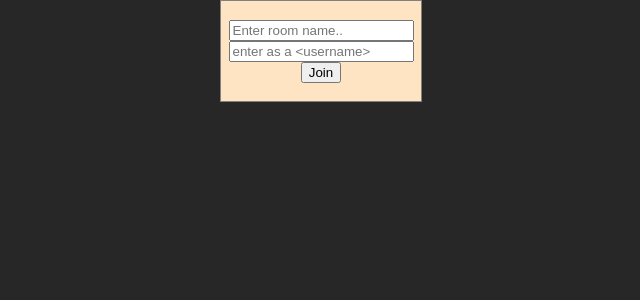
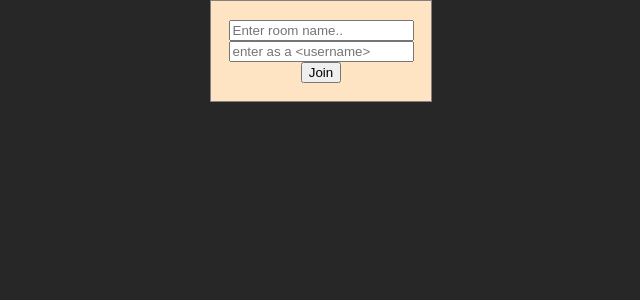
Before and after one commit to dhakb/roomer-client, a React (Create React App) app: page / in a window 1280 px wide. Shown: the top 300 px of the page, without its empty margins (319-959 px from the left). Built offline with nearby package versions, Linux system fonts and the light colour scheme; no server answers.

Commit message:
styling stuff: set max height om chatbox and make it scroll the content

```diff
--- a/package.json
+++ b/package.json
@@ -16,7 +16,8 @@
     "web-vitals": "^2.1.4"
   },
   "scripts": {
-    "start": "react-scripts start",
+    "start": "serve -s ./build",
+    "dev": "react-scripts start",
     "build": "react-scripts build",
     "test": "react-scripts test",
     "eject": "react-scripts eject"
--- a/src/components/chatBox/ChatBox.styles.scss
+++ b/src/components/chatBox/ChatBox.styles.scss
@@ -1,14 +1,14 @@
 .chat-box-container {
   background-color: rgb(39, 39, 39);
   width: 40%;
-  //border: 1px solid white;
-  height: 90vh;
+  max-height: 90vh;
 
   .chat-box-top {
     display: flex;
     flex-direction: column;
     align-items: flex-end;
     width: 80%;
+
 
     .message-input-container {
       display: flex;
@@ -61,6 +61,7 @@
 
 
   .messages-list-container {
+    max-height: 80%;
     display: flex;
     flex-direction: column;
     padding: 5px;
--- a/src/components/RoomInputForm/RoomInputForm.styles.scss
+++ b/src/components/roomInputForm/RoomInputForm.styles.scss
@@ -5,6 +5,6 @@
   align-items: center;
   border: 1px solid gray;
   background-color: bisque;
-  width: 200px;
+  width: 220px;
   height: 100px;
 }
```
Also changed, not shown: src/components/roomInputForm/RoomInputForm.component.jsx (renamed from src/components/RoomInputForm/RoomInputForm.component.jsx).
